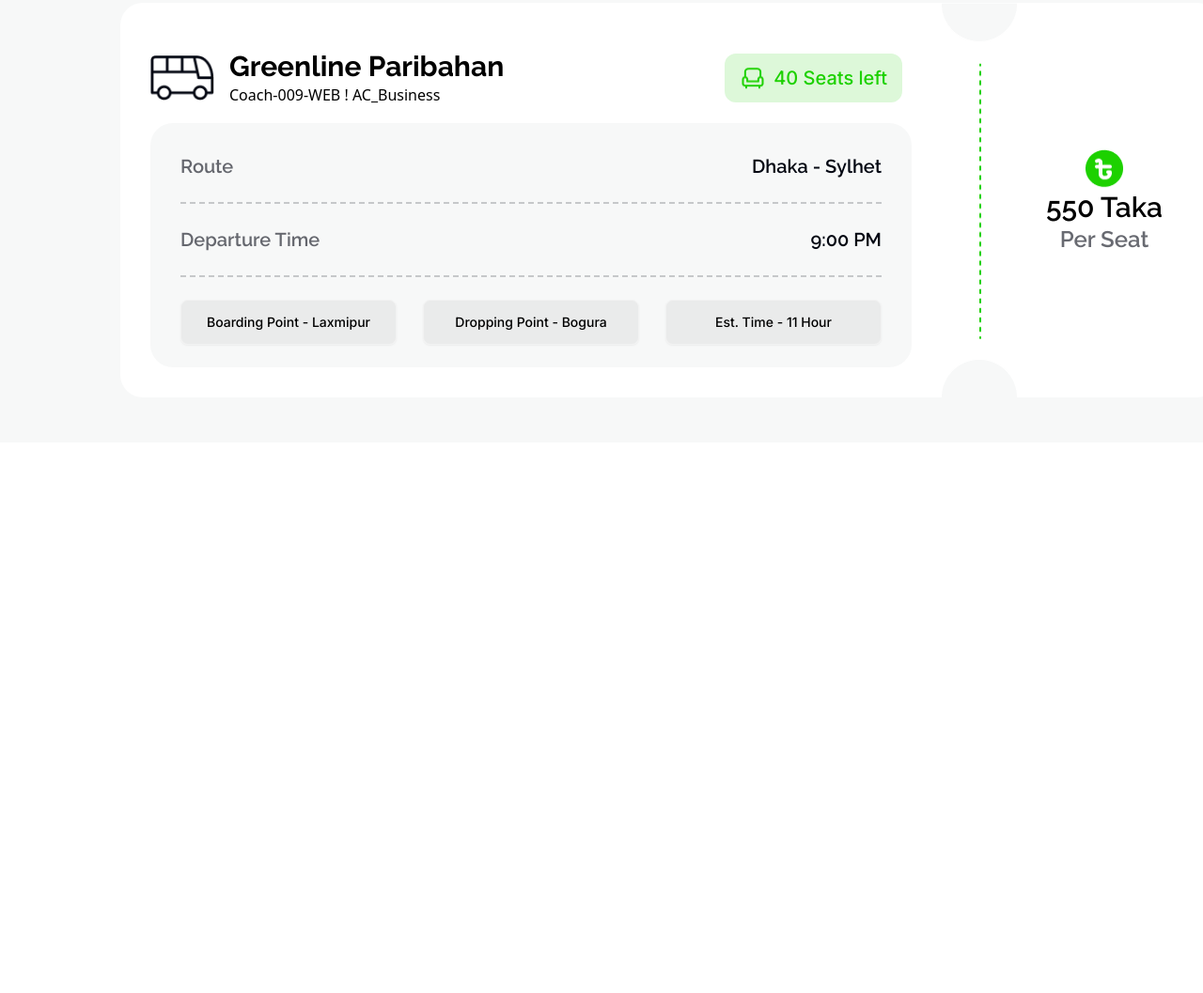
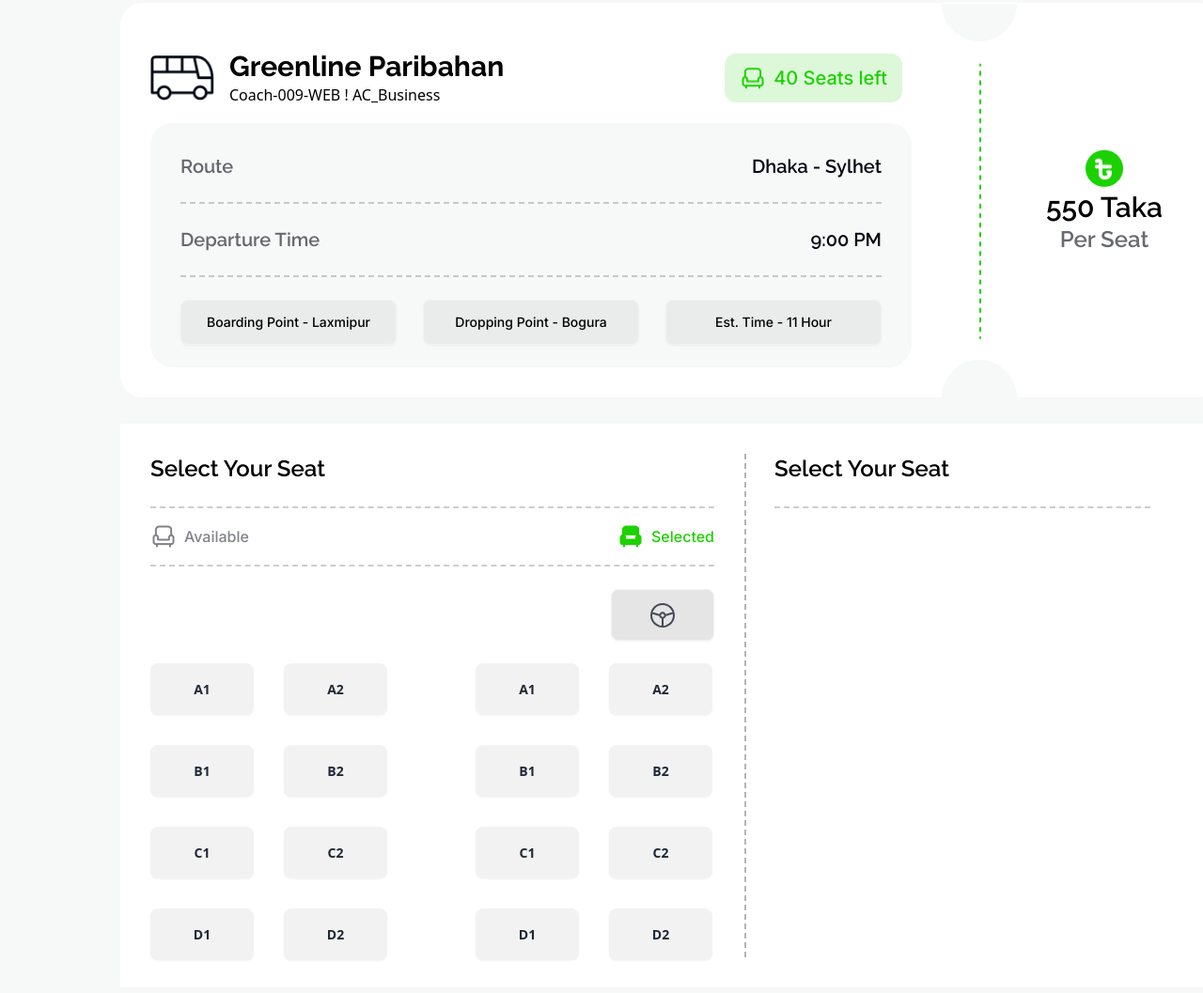
Before and after one commit to Nazrulofficeial/E-transport-Ticket-BD, a plain HTML site: page index.html in a window 1280 px wide. Shown: the part 1761-2818 px from the top of the page at 94% size. Before the commit the page ends 2232 px from the top, so only its background shows below. Drawn offline with nearby package versions, Linux system fonts and the light colour scheme.

Commit message:
ticket button options done

```diff
--- a/index.html
+++ b/index.html
@@ -1,29 +1,24 @@
 <!DOCTYPE html>
 <html lang="en" data-theme="light">
+
 <head>
   <meta charset="UTF-8" />
   <meta name="viewport" content="width=device-width, initial-scale=1.0" />
   <title>E-transport BD</title>
-    <link
-      href="https://cdn.jsdelivr.net/npm/daisyui@4.7.2/dist/full.min.css"
-      rel="stylesheet"
-      type="text/css"
-    />
+  <link rel="shortcut icon" href="images/bus-logo.png" type="image/x-icon" />
+  <link href="https://cdn.jsdelivr.net/npm/daisyui@4.7.2/dist/full.min.css" rel="stylesheet" type="text/css" />
   <script src="https://cdn.tailwindcss.com"></script>
   <!-- Google Raleway font -->
   <link rel="preconnect" href="https://fonts.googleapis.com" />
   <link rel="preconnect" href="https://fonts.gstatic.com" crossorigin />
-    <link
-      href="https://fonts.googleapis.com/css2?family=Raleway:ital,wght@0,100..900;1,100..900&display=swap"
-      rel="stylesheet"
-    />
+  <link href="https://fonts.googleapis.com/css2?family=Raleway:ital,wght@0,100..900;1,100..900&display=swap"
+    rel="stylesheet" />
   <!-- Inter Google Font -->
   <link rel="preconnect" href="https://fonts.googleapis.com" />
   <link rel="preconnect" href="https://fonts.gstatic.com" crossorigin />
   <link
     href="https://fonts.googleapis.com/css2?family=Inter:wght@100..900&family=Raleway:ital,wght@0,100..900;1,100..900&display=swap"
-      rel="stylesheet"
-    />
+    rel="stylesheet" />
 
   <!-- Font Styles CSS -->
   <style>
@@ -63,35 +58,19 @@
         <div class="navbar-start">
           <div class="dropdown">
             <div tabindex="0" role="button" class="btn btn-ghost lg:hidden">
-                <svg
-                  xmlns="http://www.w3.org/2000/svg"
-                  class="h-5 w-5"
-                  fill="none"
-                  viewBox="0 0 24 24"
-                  stroke="currentColor"
-                >
-                  <path
-                    stroke-linecap="round"
-                    stroke-linejoin="round"
-                    stroke-width="2"
-                    d="M4 6h16M4 12h8m-8 6h16"
-                  />
+              <svg xmlns="http://www.w3.org/2000/svg" class="h-5 w-5" fill="none" viewBox="0 0 24 24"
+                stroke="currentColor">
+                <path stroke-linecap="round" stroke-linejoin="round" stroke-width="2" d="M4 6h16M4 12h8m-8 6h16" />
               </svg>
             </div>
-              <ul
-                tabindex="0"
-                class="menu menu-sm dropdown-content mt-3 z-[1] p-2 shadow bg-base-100 rounded-box w-52"
-              >
+            <ul tabindex="0" class="menu menu-sm dropdown-content mt-3 z-[1] p-2 shadow bg-base-100 rounded-box w-52">
               <li><a>Home</a></li>
               <li><a>About</a></li>
               <li><a>Destination</a></li>
               <li><a>Search</a></li>
             </ul>
           </div>
-            <a
-              class="btn btn-ghost text-4xl text-[#030712] font-raleway font-extrabold"
-              >E-Ticket BD</a
-            >
+          <a class="btn btn-ghost text-4xl text-[#030712] font-raleway font-extrabold">E-Ticket BD</a>
         </div>
         <div class="navbar-center hidden lg:flex">
           <ul class="menu menu-horizontal px-1 text-xl gap-8 font-raleway">
@@ -102,10 +81,8 @@
           </ul>
         </div>
         <div class="navbar-end">
-            <button
-              class="btn bg-[#1DD1001A] font-raleway text-xl px-8 text-primary-color border-[#1DD10066] font-bold"
-            >
-              <a href="#main" class="flex gap-[10px]">
+          <button class="btn bg-[#1DD1001A] font-raleway text-xl px-8 text-primary-color border-[#1DD10066] font-bold">
+            <a href="#main-ticket-section" class="flex gap-[10px]">
               Bus<img class="" src="images/tabler-icon-bus.svg" alt="" />
             </a>
           </button>
@@ -116,10 +93,8 @@
   <main>
     <!-- Banner Section -->
     <section class="">
-        <div
-          class="hero flex flex-col justify-center items-center mx-auto w-[1170px] h-[550px] relative"
-          style="background-image: url(images/banner.png)"
-        >
+      <div class="hero flex flex-col justify-center items-center mx-auto w-[1170px] h-[550px] relative"
+        style="background-image: url(images/banner.png)">
         <div class="hero"></div>
         <div class="hero-content text-center text-neutral-content">
           <div class="max-w-[740px]">
@@ -132,9 +107,7 @@
               the app. The <br />
               integrated testing features allow for a streamlined .
             </p>
-              <button
-                class="btn bg-primary-color border-0 px-8 font-raleway text-xl font-bold text-black"
-              >
+            <button class="btn bg-primary-color border-0 px-8 font-raleway text-xl font-bold text-black">
               Buy Tickets
             </button>
           </div>
@@ -142,8 +115,7 @@
         <!-- Banner card -->
         <div class="flex font-inter gap-6 absolute -bottom-16">
           <div
-              class="px-8 py-9 bg-white rounded-3xl flex border-b-[#1DD100] border-solid border-[3px] border-t-0 border-x-0 gap-4"
-            >
+            class="px-8 py-9 bg-white rounded-3xl flex border-b-[#1DD100] border-solid border-[3px] border-t-0 border-x-0 gap-4">
             <img src="images/people.png" alt="" />
             <div class="">
               <h1 class="text-4xl font-bold">500k+</h1>
@@ -153,8 +125,7 @@
             </div>
           </div>
           <div
-              class="px-8 py-9 bg-white rounded-3xl flex border-b-[#1DD100] border-solid border-[3px] border-t-0 border-x-0 gap-4"
-            >
+            class="px-8 py-9 bg-white rounded-3xl flex border-b-[#1DD100] border-solid border-[3px] border-t-0 border-x-0 gap-4">
             <img src="images/ticket-cupon.png" alt="" />
             <div class="">
               <h1 class="text-4xl font-bold">1.7 lacks</h1>
@@ -164,8 +135,7 @@
             </div>
           </div>
           <div
-              class="px-8 py-9 bg-white rounded-3xl flex border-b-[#1DD100] border-solid border-[3px] border-t-0 border-x-0 gap-4"
-            >
+            class="px-8 py-9 bg-white rounded-3xl flex border-b-[#1DD100] border-solid border-[3px] border-t-0 border-x-0 gap-4">
             <img src="images/stoppage.png" alt="" />
             <div class="">
               <h1 class="text-4xl font-bold">80K+</h1>
@@ -194,9 +164,7 @@
           <!-- Divider IMG -->
           <img src="images/cupon-devider.png" alt="" />
 
-            <div
-              class="card-body flex flex-col justify-center items-center py-20 font-raleway pr-12"
-            >
+          <div class="card-body flex flex-col justify-center items-center py-20 font-raleway pr-12">
             <h2 class="card-title text-3xl font-bold">NEW15</h2>
             <p class="text-xl font-medium text-[#03071280]">Coupon Code</p>
           </div>
@@ -214,9 +182,7 @@
           <!-- Divider IMG -->
           <img src="images/cupon-devider.png" alt="" />
 
-            <div
-              class="card-body flex flex-col justify-center items-center py-20 font-raleway pr-12"
-            >
+          <div class="card-body flex flex-col justify-center items-center py-20 font-raleway pr-12">
             <h2 class="card-title text-3xl font-bold">Couple 20</h2>
             <p class="text-xl font-medium text-[#03071280]">Coupon Code</p>
           </div>
@@ -225,17 +191,14 @@
 
       <div class="flex justify-center mt-16">
         <button
-            class="btn bg-white hover:bg-primary-color hover:text-white hover:border-primary-color border-primary-color text-primary-color"
-          >
+          class="btn bg-white hover:bg-primary-color hover:text-white hover:border-primary-color border-primary-color text-primary-color">
           See All Offers
         </button>
       </div>
     </section>
     <!-- E-ticket main option -->
-      <section
-        id="main"
-        class="mt-[120px] px-32 pt-[120px] pb-12 bg-[#F7F8F8] border-t-2 border-primary-color rounded-t-[88px]"
-      >
+    <section id="main-ticket-section"
+      class="mt-[120px] px-32 pt-[120px] pb-12 bg-[#F7F8F8] border-t-2 border-primary-color rounded-t-[88px]">
       <!-- Main section heading -->
       <div class="flex flex-col items-center font-raleway text-center gap-6 mb-12">
         <h1 class="text-[40px] font-bold">P.H Paribahan</h1>
@@ -263,15 +226,10 @@
                 </div>
               </div>
               <!-- Availability -->
-                <div
-                  class="bg-[#1DD10026] rounded-xl flex items-center gap-2 justify-center px-4 py-3"
-                >
+              <div class="bg-[#1DD10026] rounded-xl flex items-center gap-2 justify-center px-4 py-3">
                 <img class="w-7 h-7" src="images/seat-green.png" alt="" />
                 <h3 class="text-primary-color font-inter text-xl font-medium">
-                    <span
-                      class="text-primary-color font-inter text-xl font-medium"
-                      >40</span
-                    >
+                  <span class="text-primary-color font-inter text-xl font-medium">40</span>
                   Seats left
                 </h3>
               </div>
@@ -279,17 +237,31 @@
             <!-- Info Body -->
             <div class="w-[810px] h-[260px] bg-[#F7F8F8] rounded-3xl p-8">
               <div class="flex justify-between items-center border-b-[#03071233] border-b-2 border-dashed pb-6">
-                  <h2 class="text-xl font-semibold font-raleway text-[#03071299]">Route</h2>
-                  <h2 class="text-xl font-semibold font-raleway text-[#030712]">Dhaka - Sylhet</h2>
+                <h2 class="text-xl font-semibold font-raleway text-[#03071299]">
+                  Route
+                </h2>
+                <h2 class="text-xl font-semibold font-raleway text-[#030712]">
+                  Dhaka - Sylhet
+                </h2>
               </div>
               <div class="flex justify-between items-center border-b-[#03071233] border-b-2 border-dashed pb-6 pt-6">
-                  <h2 class="text-xl font-semibold font-raleway text-[#03071299]">Departure Time</h2>
-                  <h2 class="text-xl font-semibold font-raleway text-[#030712]">9:00 PM</h2>
+                <h2 class="text-xl font-semibold font-raleway text-[#03071299]">
+                  Departure Time
+                </h2>
+                <h2 class="text-xl font-semibold font-raleway text-[#030712]">
+                  9:00 PM
+                </h2>
               </div>
               <div class="flex justify-between items-center border-b-[#03071233] pt-6">
-                  <button class="btn font-inter text-sm font-medium w-[230px] bg-[#03070C0D] text-black">Boarding Point - Laxmipur</button>
-                  <button class="btn font-inter text-sm font-medium w-[230px] bg-[#03070C0D] text-black">Dropping Point - Bogura</button>
-                  <button class="btn font-inter text-sm font-medium w-[230px] bg-[#03070C0D] text-black">Est. Time - 11 Hour</button>
+                <button class="btn font-inter text-sm font-medium w-[230px] bg-[#03070C0D] text-black">
+                  Boarding Point - Laxmipur
+                </button>
+                <button class="btn font-inter text-sm font-medium w-[230px] bg-[#03070C0D] text-black">
+                  Dropping Point - Bogura
+                </button>
+                <button class="btn font-inter text-sm font-medium w-[230px] bg-[#03070C0D] text-black">
+                  Est. Time - 11 Hour
+                </button>
               </div>
             </div>
           </div>
@@ -306,10 +278,63 @@
           </div>
         </div>
       </div>
+      <!-- Main Ticket option -->
+      <div class="bg-white mt-7 w-[1170px] h-[600px] p-8 flex">
+        <!-- Seat Selection -->
+        <div class="border-r-2  border-dashed border-r-[#0307124D] pr-8 ">
+          <h1 class="font-raleway text-2xl font-semibold border-b-2 border-b-[#03071233] border-dashed pb-6 w-[600px]">
+            Select Your Seat
+          </h1>
+          <!-- Seat Icons -->
+          <div
+            class="flex justify-between pt-4 font-inter font-medium border-b-2 border-b-[#03071233] border-dashed pb-4">
+            <div class="flex items-center gap-2">
+              <img src="images/seat-gray.png" alt="">
+              <h1 class="text-[#0307127F]">Available</h1>
+            </div>
+            <div class="flex items-center gap-2">
+              <img src="images/seat-green-filled.png" alt="">
+              <h1 class="text-primary-color">Selected</h1>
+            </div>
+          </div>
+          <!-- Seats Select Option -->
+          <div class="flex justify-end">
+            <button class="btn bg-[#0307121A] w-[110px] h-[55px] mt-6"><img src="images/tabler-icon-steering-wheel.svg"
+                alt=""></button>
+          </div>
+          <div class="flex gap-[94px] mt-6">
+            <div class="grid grid-cols-2 gap-8">
+              <button class="btn w-[110px] h-[55px]">A1</button>
+              <button class="btn w-[110px] h-[55px]">A2</button>
+              <button class="btn w-[110px] h-[55px]">B1</button>
+              <button class="btn w-[110px] h-[55px]">B2</button>
+              <button class="btn w-[110px] h-[55px]">C1</button>
+              <button class="btn w-[110px] h-[55px]">C2</button>
+              <button class="btn w-[110px] h-[55px]">D1</button>
+              <button class="btn w-[110px] h-[55px]">D2</button>
+            </div>
+            <div class="grid grid-cols-2 gap-8">
+              <button class="btn w-[110px] h-[55px]">A1</button>
+              <button class="btn w-[110px] h-[55px]">A2</button>
+              <button class="btn w-[110px] h-[55px]">B1</button>
+              <button class="btn w-[110px] h-[55px]">B2</button>
+              <button class="btn w-[110px] h-[55px]">C1</button>
+              <button class="btn w-[110px] h-[55px]">C2</button>
+              <button class="btn w-[110px] h-[55px]">D1</button>
+              <button class="btn w-[110px] h-[55px]">D2</button>
+            </div>
+          </div>
+        </div>
+        <!-- Ticket Count -->
+        <div class="pl-[30px]">
+          <h1 class="font-raleway text-2xl font-semibold border-b-2 border-b-[#03071233] border-dashed pb-6 w-[400px]">
+            Select Your Seat
+          </h1>
+        </div>
+      </div>
     </section>
   </main>
-    <footer>
+  <footer></footer>
+</body>
 
-    </footer>
-  </body>
 </html>
```
Also changed, not shown: images/tabler-icon-steering-wheel.svg (added). Lines whose indentation alone changed are shown as unchanged.
